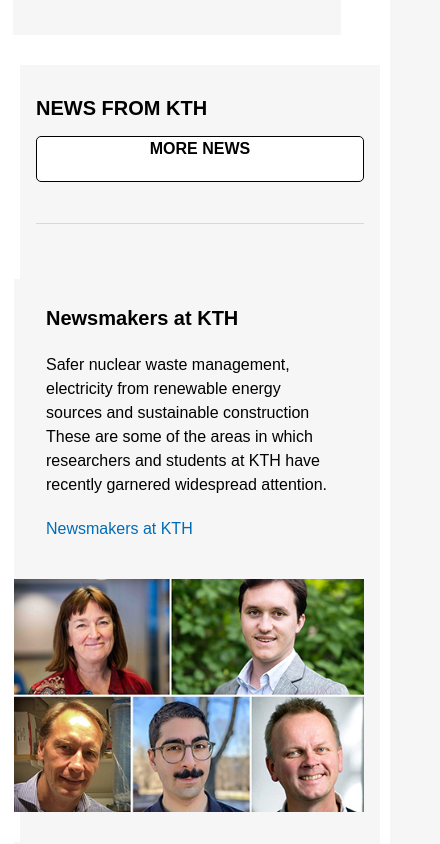
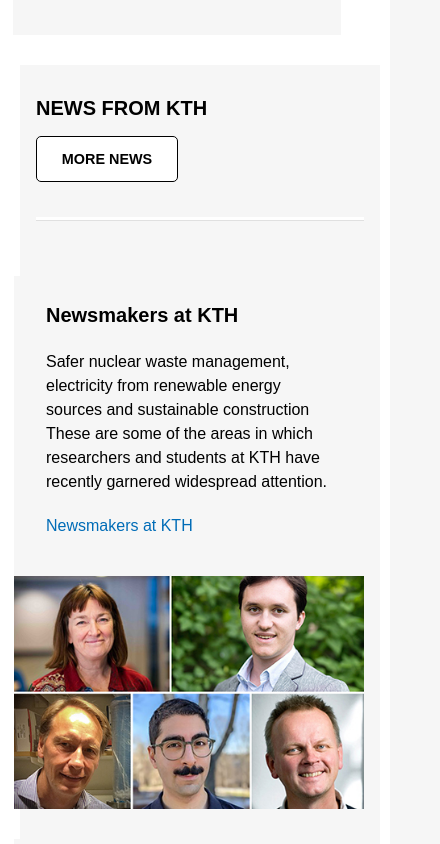
Before and after one commit to SwedishProjects/KTH-University, a React (Create React App) app: page / in a window 390 px wide. Shown: the part 1120-1964 px from the top of the page, 440 px wide, since content can reach past the window. Built offline with nearby package versions, Linux system fonts and the light colour scheme.

Commit message:
feat (KTH) : responsive Home page

```diff
--- a/src/Components/Blogs/Blogs.tsx
+++ b/src/Components/Blogs/Blogs.tsx
@@ -28,7 +28,7 @@ const Blogs = () => {
         <Box sx={{
               padding: "30px 0 ",
               maxWidth: "100%",
-
+              marginLeft: {xs:"-80px",md:"0",lg:"0"},
         }}>
  <Container sx={{
                     maxWidth: "100%",
--- a/src/Components/MoreNews/MoreNews.tsx
+++ b/src/Components/MoreNews/MoreNews.tsx
@@ -50,11 +50,19 @@ const MoreNews = () => {
 
           variant="subtitle1"
         >
-     MORE NEWS
+           <Typography   variant="body2"  sx={{
+             width:"100%",
+             color: "#000",
+fontWeight: "600",
+ fontSize: "0.90rem",
+           }}>
+           MORE NEWS
+          </Typography>
+
         </Link>
         </Box>
-        <Divider sx={{    margin: "15px 0", paddingBottom:"6px",marginBottom:"25px",
-              width:{xs:"100%",sm:"100%",md:"800px",lg:"800px", },color:"#fff",
+        <Divider color="#fff" sx={{    margin: "15px 0", paddingBottom:"3px",marginBottom:"25px",
+              width:{xs:"100%",sm:"100%",md:"800px",lg:"800px", },
             }} />
        {Cards.map((card) => (
               <MoreNewsCard
--- a/src/Components/ReadArticle/ReadArticle.tsx
+++ b/src/Components/ReadArticle/ReadArticle.tsx
@@ -19,7 +19,7 @@ function ReadArticle(){
 
             overflow: "hidden",
             display: "flex",
-            // flexWrap:{xs:"wrap",md:"no-wrap",sm:"no-wrap"},
+            flexWrap:{xs:"wrap",md:"no-wrap",sm:"no-wrap"},
            alignItems:"stretch",
 
             justifyContent: "space-between",
--- a/src/Styles/MoreNews/index.tsx
+++ b/src/Styles/MoreNews/index.tsx
@@ -1,6 +1,6 @@
 export const ButtonStyle={
-    display:{xs:"block",sm:"block",md:"flex",lg:"flex",},
-
+    display:"flex",
+    width:{xs:"100px",sm:"100px",md:"100px",lg:"100px",},
     backgroundColor: "#fff",
     borderColor: "#fff",
     color: "#000",
@@ -9,7 +9,7 @@ export const ButtonStyle={
     marginBottom: "20px",
     fontWeight: "600",
     height: "auto",
-    fontSize: "1rem",
+
     border :"1px solid #000",
     lineHeight: "1.5",
     marginTop: "0",
```
